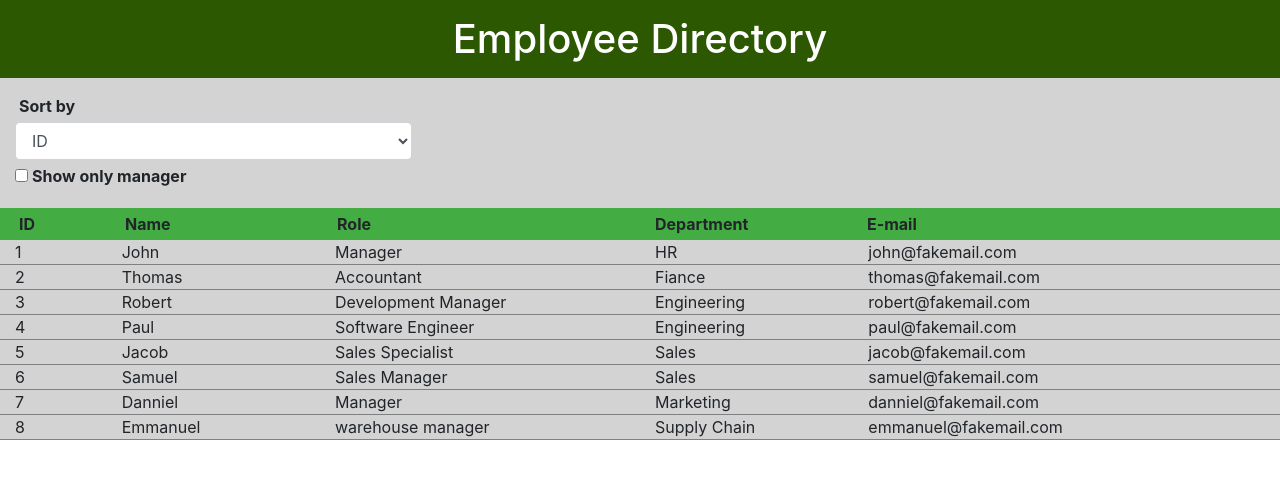
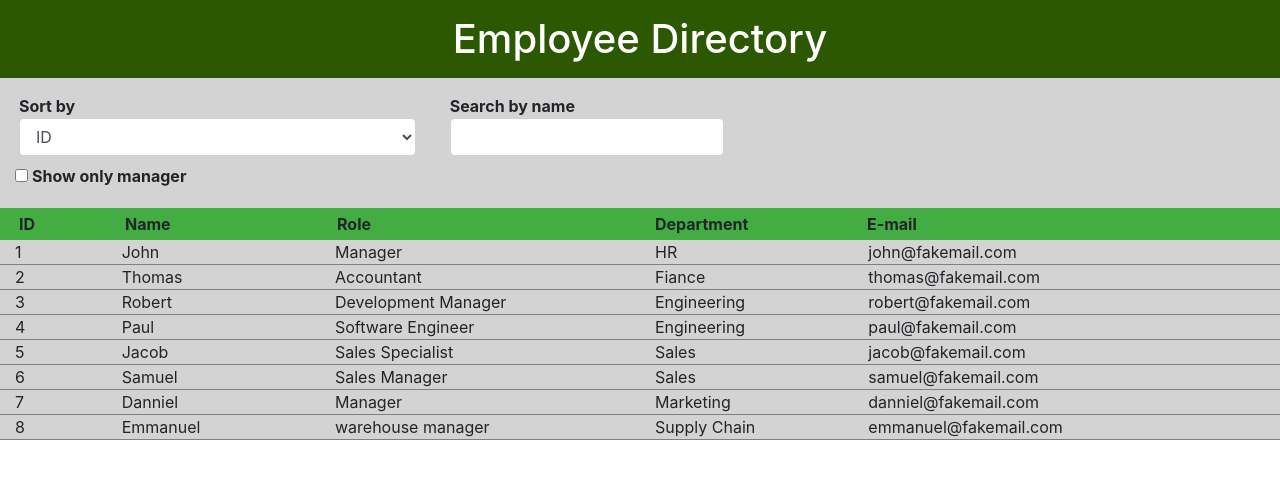
Before and after one commit to paul-kh/employee-directory-reactJS, a React (Create React App) app: page / in a window 1280 px wide. Shown: the top 478 px of the page. Built offline with nearby package versions, Linux system fonts and the light colour scheme.

Commit message:
Added search by name

```diff
--- a/src/App.js
+++ b/src/App.js
@@ -16,17 +16,31 @@ import { employees } from "./data";
 export default function App() {
   const [sortBy, setSortBy] = useState("ID");
   const [isFiltered, setIsFiltered] = useState(false);
+  const [empData, setEmpData] = useState(employees);
 
   return (
     <div >
       <h1 className="App">Employee Directory</h1>
       {/* Handle onChange events raised from the child components "SortTable" & "FilterTable" */}
-      <SortTable sortChange={handleSortChange} />
-      <FilterTable filterChange={handleFilterChange} />
+      <SortTable sortChange={sort} searchChange={handleSearchChange} />
+      <FilterTable filterChange={filter} />
       <TableHeader />
-      {conditionalRender()}
+      {empData.map(emp => <TableRow id={emp.id} key={emp.id} name={emp.name} role={emp.role} department={emp.department} email={emp.email} />)}
+      {/* {conditionalRender()} */}
     </div>
   );
+
+  function handleSearchChange(value) {
+    let newData = empData.filter(e => e.name.toLocaleLowerCase().indexOf(value) !== -1);
+    if (value === "") {
+      setEmpData(employees);
+    }
+    else {
+      setEmpData(newData);
+    }
+    // setEmpData();
+    // console.log(empData);
+  }
 
   // Parent component handles "onChange" event raised by child component "SortTable"
   // This is how the parent receives props value from child
@@ -55,12 +69,16 @@ export default function App() {
   }
 
   // Filter by "manager". The function returns an array of JSX strings to be rendered
-  function filter() {
-    let filteredArray;
-    // string.search("searchWord") return position of the found word; if not found, it return -1
-    // solution found on w3schools.com: https://www.w3schools.com/jsref/jsref_search.asp
-    filteredArray = employees.filter(e => e.role.toLocaleLowerCase().search("manager") >= 0);
-    return filteredArray.map(emp => <TableRow id={emp.id} key={emp.id} name={emp.name} role={emp.role} department={emp.department} email={emp.email} />);
+  function filter(checked) {
+    if (checked) {
+      setEmpData(empData.filter(e => e.role.toLocaleLowerCase().search("manager") >= 0));
+    }
+    else (setEmpData(employees));
+    // let filteredArray;
+    // // string.search("searchWord") return position of the found word; if not found, it return -1
+    // // solution found on w3schools.com: https://www.w3schools.com/jsref/jsref_search.asp
+    // filteredArray = ;
+    // return filteredArray.map(emp => <TableRow id={emp.id} key={emp.id} name={emp.name} role={emp.role} department={emp.department} email={emp.email} />);
   }
 
   // Sort by value that user selet in the seletion box
@@ -71,13 +89,19 @@ export default function App() {
     // https://stackoverflow.com/questions/1129216/sort-array-of-objects-by-string-property-value
     switch (sortBy) {
       case "Name":
+        setSortBy("Name");
         sortedArray = employees.sort((a, b) => (a.name > b.name) ? 1 : ((b.name > a.name) ? -1 : 0));
+        setEmpData(sortedArray);
         break;
       case "ID":
+        setSortBy("ID");
         sortedArray = employees.sort((a, b) => (a.id > b.id) ? 1 : ((b.id > a.id) ? -1 : 0));
+        setEmpData(sortedArray);
         break;
       case "Department":
+        setSortBy("Department");
         sortedArray = employees.sort((a, b) => (a.department > b.department) ? 1 : ((b.department > a.department) ? -1 : 0));
+        setEmpData(sortedArray);
         break;
       default:
     }
--- a/src/components/SortTable.js
+++ b/src/components/SortTable.js
@@ -6,17 +6,17 @@ export default function SortFilterTable(props) {
     return (
         <div className="container-fluid bg-lightgray m-0 pt-3 bold-text">
             <div className="row">
-                <div className="col-4 mb-1 mx-1">Sort by </div>
-            </div>
-            <div className="row">
-                <div className="col-4">
-                    {/* raise onChange event to the parent element "App" */}
+                <div className="col-4 mb-1 mx-1">
+                    Sort by
                     <select className="form-control " onChange={({ target }) => props.sortChange(target.value)}>
                         <option> ID </option>
                         <option> Name </option>
                         <option> Department </option>
                     </select>
                 </div>
+                <div className="col-auto">
+                    Search by name <input className="form-control" onChange={({ target }) => props.searchChange(target.value)}></input>
+                </div>
             </div>
         </div >
     );
```
